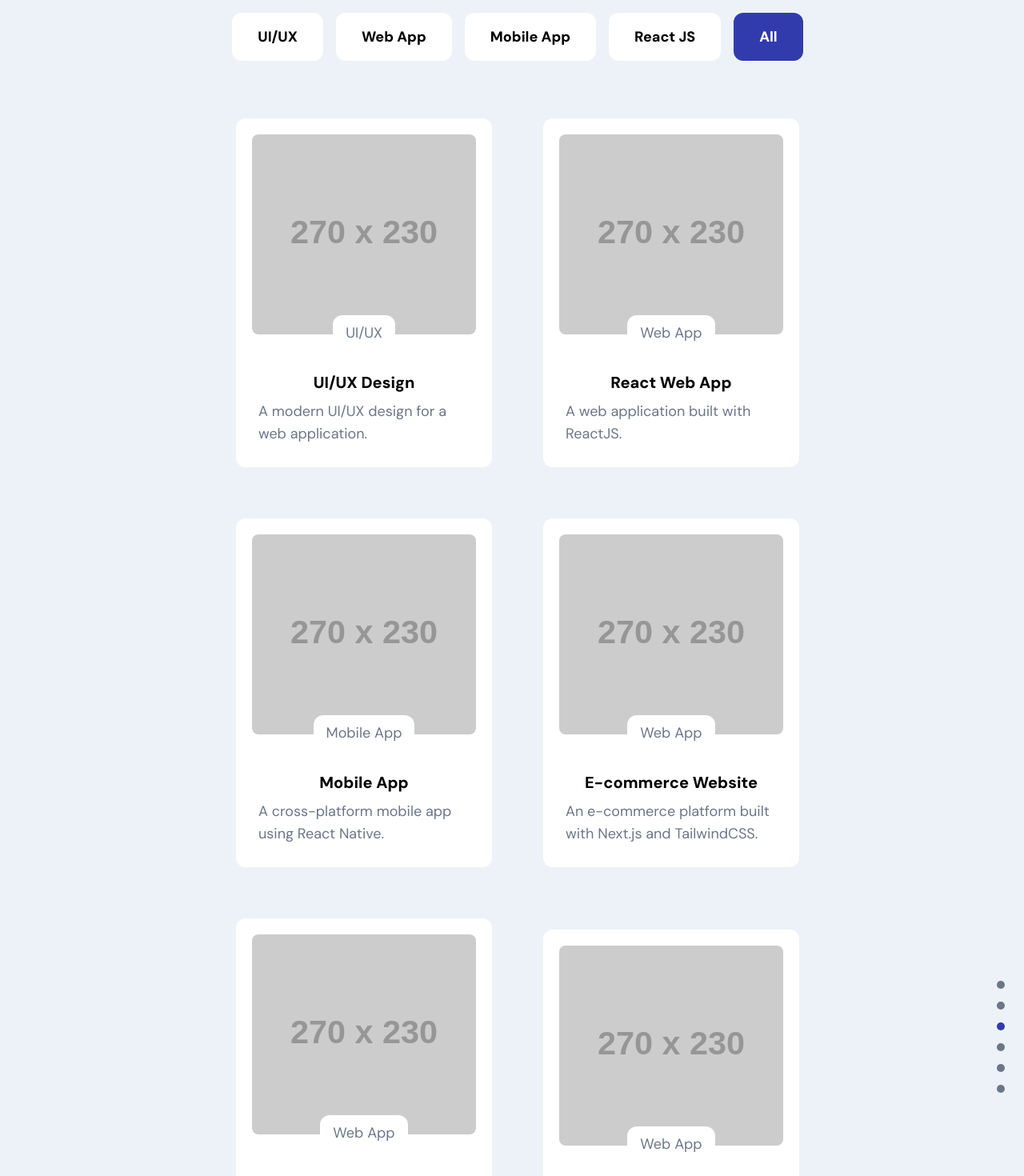
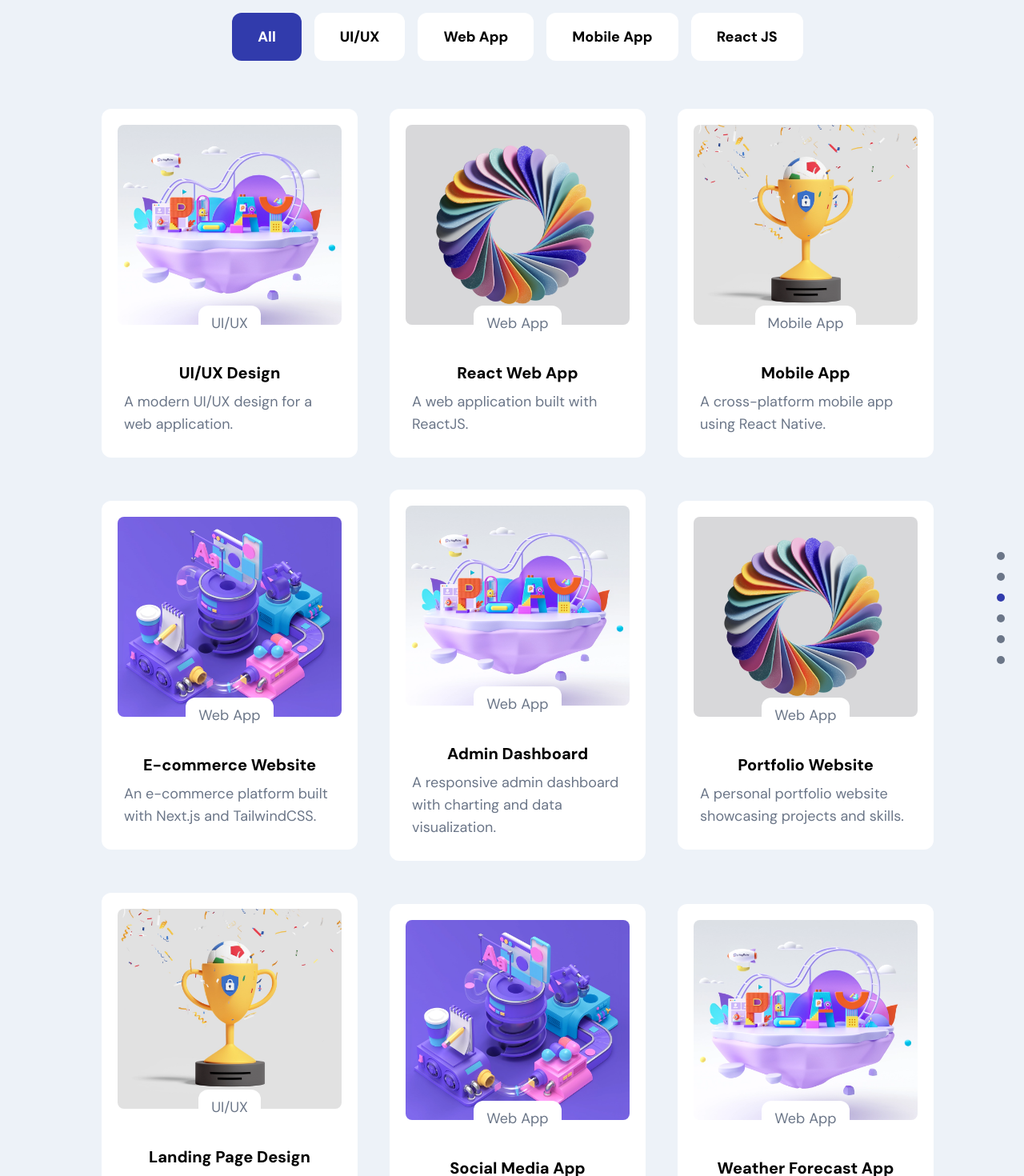
Before and after one commit to ervanervan/modern-portfolio, a React (Vite) app: page / in a window 1280 px wide. Shown: the part 1800-3270 px from the top of the page at 80% size. Built offline with nearby package versions, Linux system fonts and the light colour scheme.

Commit message:
update: work component

```diff
--- a/src/container/Work/Work.jsx
+++ b/src/container/Work/Work.jsx
@@ -2,6 +2,7 @@ import React, { useState, useEffect } from "react";
 import { motion } from "framer-motion";
 import { AiFillEye, AiFillGithub } from "react-icons/ai";
 import { AppWrap, MotionWrap } from "../../wrapper";
+import { images } from "../../constants";
 
 const Work = () => {
   const [works, setWorks] = useState([]);
@@ -13,7 +14,7 @@ const Work = () => {
     {
       title: "UI/UX Design",
       description: "A modern UI/UX design for a web application.",
-      imgUrl: "https://via.placeholder.com/270x230.png?text=UI/UX+Design",
+      imgUrl: images.about01,
       projectLink: "#",
       codeLink: "#",
       tags: ["UI/UX", "All"],
@@ -21,7 +22,7 @@ const Work = () => {
     {
       title: "React Web App",
       description: "A web application built with ReactJS.",
-      imgUrl: "https://via.placeholder.com/270x230.png?text=React+Web+App",
+      imgUrl: images.about02,
       projectLink: "#",
       codeLink: "#",
       tags: ["Web App", "React JS", "All"],
@@ -29,7 +30,7 @@ const Work = () => {
     {
       title: "Mobile App",
       description: "A cross-platform mobile app using React Native.",
-      imgUrl: "https://via.placeholder.com/270x230.png?text=Mobile+App",
+      imgUrl: images.about03,
       projectLink: "#",
       codeLink: "#",
       tags: ["Mobile App", "All"],
@@ -37,7 +38,7 @@ const Work = () => {
     {
       title: "E-commerce Website",
       description: "An e-commerce platform built with Next.js and TailwindCSS.",
-      imgUrl: "https://via.placeholder.com/270x230.png?text=E-commerce+Website",
+      imgUrl: images.about04,
       projectLink: "#",
       codeLink: "#",
       tags: ["Web App", "Next.js", "All"],
@@ -46,7 +47,7 @@ const Work = () => {
       title: "Admin Dashboard",
       description:
         "A responsive admin dashboard with charting and data visualization.",
-      imgUrl: "https://via.placeholder.com/270x230.png?text=Admin+Dashboard",
+      imgUrl: images.about01,
       projectLink: "#",
       codeLink: "#",
       tags: ["Web App", "React JS", "All"],
@@ -55,7 +56,7 @@ const Work = () => {
       title: "Portfolio Website",
       description:
         "A personal portfolio website showcasing projects and skills.",
-      imgUrl: "https://via.placeholder.com/270x230.png?text=Portfolio+Website",
+      imgUrl: images.about02,
       projectLink: "#",
       codeLink: "#",
       tags: ["Web App", "All"],
@@ -64,7 +65,7 @@ const Work = () => {
       title: "Landing Page Design",
       description:
         "A sleek landing page designed with Figma for a marketing campaign.",
-      imgUrl: "https://via.placeholder.com/270x230.png?text=Landing+Page",
+      imgUrl: images.about03,
       projectLink: "#",
       codeLink: "#",
       tags: ["UI/UX", "All"],
@@ -72,7 +73,7 @@ const Work = () => {
     {
       title: "Social Media App",
       description: "A social media application built with MERN stack.",
-      imgUrl: "https://via.placeholder.com/270x230.png?text=Social+Media+App",
+      imgUrl: images.about04,
       projectLink: "#",
       codeLink: "#",
       tags: ["Web App", "React JS", "All"],
@@ -81,7 +82,7 @@ const Work = () => {
       title: "Weather Forecast App",
       description:
         "A weather forecast app built with Vue.js and an external API.",
-      imgUrl: "https://via.placeholder.com/270x230.png?text=Weather+App",
+      imgUrl: images.about01,
       projectLink: "#",
       codeLink: "#",
       tags: ["Web App", "Vue.js", "All"],
@@ -115,7 +116,7 @@ const Work = () => {
       </h2>
 
       <div className="app__work-filter">
-        {["UI/UX", "Web App", "Mobile App", "React JS", "All"].map(
+        {["All", "UI/UX", "Web App", "Mobile App", "React JS"].map(
           (item, index) => (
             <div
               key={index}
@@ -141,18 +142,14 @@ const Work = () => {
               <img src={work.imgUrl} alt={work.title} />
 
               <motion.div
-                whileHover={{ opacity: [0, 1] }}
-                transition={{
-                  duration: 0.25,
-                  ease: "easeInOut",
-                  staggerChildren: 0.5,
-                }}
+                whileHover={{ opacity: 1 }}
+                initial={{ opacity: 0 }} // Ensure opacity is 0 initially
+                transition={{ duration: 0.25, ease: "easeInOut" }} // Remove staggerChildren for smoother interaction
                 className="app__work-hover app__flex"
               >
                 <a href={work.projectLink} target="_blank" rel="noreferrer">
                   <motion.div
-                    whileInView={{ scale: [0, 1] }}
-                    whileHover={{ scale: [1, 0.9] }}
+                    whileHover={{ scale: 0.9 }}
                     transition={{ duration: 0.25 }}
                     className="app__flex"
                   >
@@ -161,8 +158,7 @@ const Work = () => {
                 </a>
                 <a href={work.codeLink} target="_blank" rel="noreferrer">
                   <motion.div
-                    whileInView={{ scale: [0, 1] }}
-                    whileHover={{ scale: [1, 0.9] }}
+                    whileHover={{ scale: 0.9 }}
                     transition={{ duration: 0.25 }}
                     className="app__flex"
                   >
--- a/src/index.css
+++ b/src/index.css
@@ -275,7 +275,6 @@
   /* About */
 
   /* Work */
-  @layer components {
   .app__works {
     @apply flex-1 w-full flex flex-col;
   }
@@ -300,7 +299,7 @@
     @apply flex flex-wrap justify-center items-center;
 
     .app__work-item {
-        @apply w-full md:w-[270px] xl:w-[320px] 2xl:w-[600px] flex flex-col m-2 md:m-8 p-4 rounded-lg bg-white text-black sm:m-4 xl:p-5 xl:rounded-xl cursor-pointer transition-all duration-300 ease-in-out;
+      @apply w-full md:w-[270px] xl:w-[320px] 2xl:w-[600px] flex flex-col m-2 md:m-5 p-4 rounded-lg bg-white text-black sm:m-4 xl:p-5 xl:rounded-xl cursor-pointer transition-all duration-300 ease-in-out;
 
       &:hover {
         @apply shadow-lg;
@@ -317,7 +316,11 @@
   }
 
   .app__work-hover {
-      @apply absolute inset-0 w-full h-full bg-black bg-opacity-50 rounded-lg opacity-0 transition-all duration-300 ease-in-out;
+    @apply absolute inset-0 w-full h-full bg-black bg-opacity-50 rounded-lg opacity-0 transition-opacity duration-300 ease-in-out;
+
+    &:hover {
+      @apply opacity-100;
+    }
 
     div {
       @apply w-12 h-12 rounded-full bg-black bg-opacity-50 text-white m-4 font-extrabold cursor-pointer transition-all duration-300 ease-in-out;
@@ -337,7 +340,6 @@
 
     .app__work-tag {
       @apply absolute px-4 py-2 rounded-xl bg-white -top-6;
-      }
     }
   }
 
```
Lines whose indentation alone changed are shown as unchanged.
